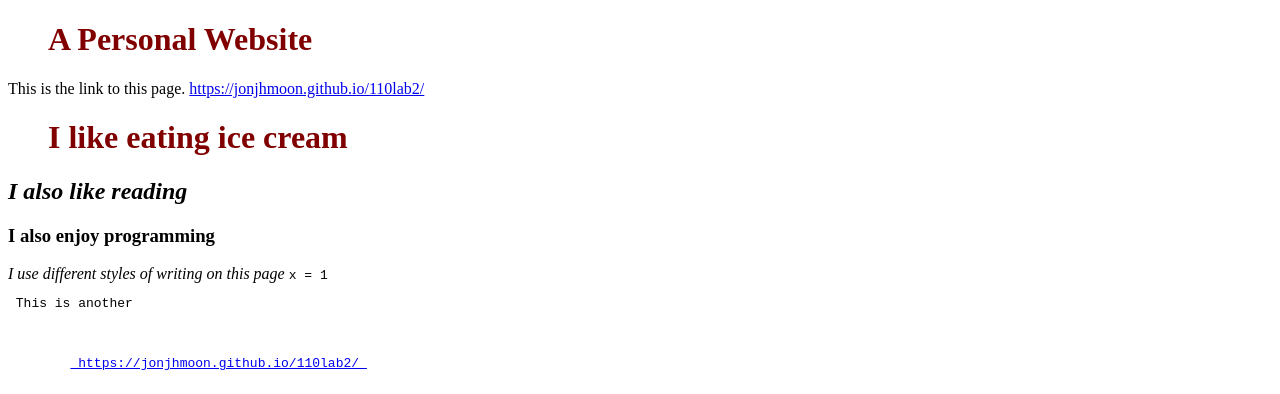
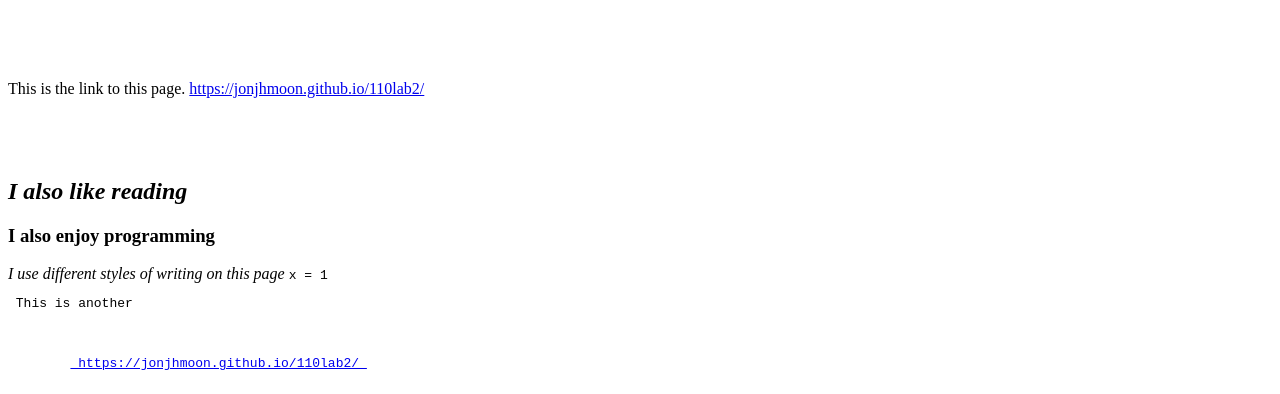
Before and after one commit to jonjhmoon/wi21-cse110-lab3, a plain HTML site: page index.html in a window 1280 px wide. Shown: the top 394 px of the page. Drawn offline with Linux system fonts and the light colour scheme.

Commit message:
Update index.html

```diff
--- a/index.html
+++ b/index.html
@@ -6,7 +6,7 @@
     <title> Welcome to Jonathan's Personal Experimental Page </title>
     <style>
     h1 {
-      color: maroon;
+      color: hsl(0, 0%, 100%);
       margin-left: 40px;
     }
     </style>
```
